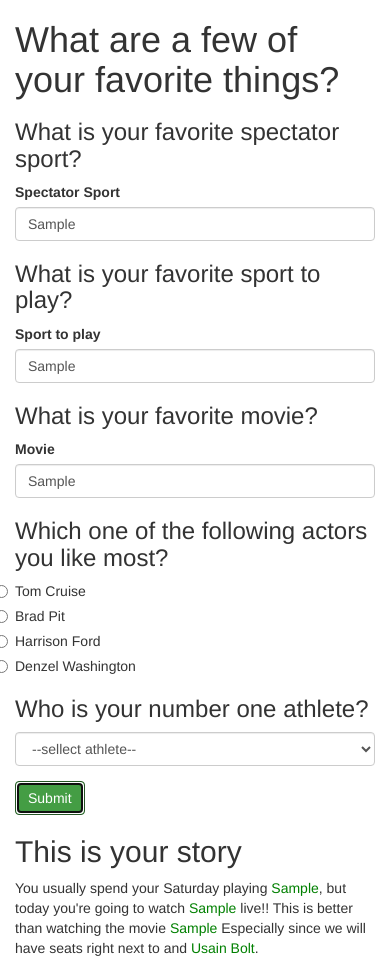
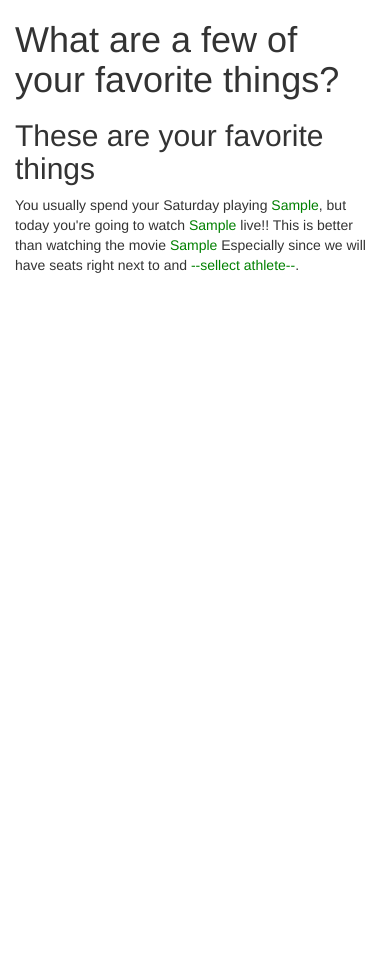
Before and after one commit to kayschulze/favorites, a plain HTML site: page index.html in a window 390 px wide. Both pictures are taken after typing "Sample", "Sample", "Sample" into the empty fields and a click on the button "Submit". After the commit the page ends 844 px from the top, so only its background shows below. Drawn offline with nearby package versions, Linux system fonts and the light colour scheme.

Commit message:
add hide and toggle fuctionaliy.

```diff
--- a/css/styles.css
+++ b/css/styles.css
@@ -1,3 +1,6 @@
 span {
   color: green;
 }
+#favoritesStory{
+  display: none;
+}
--- a/index.html
+++ b/index.html
@@ -55,7 +55,7 @@
         <h3>Who is your number one athlete?</h3>
         <div class="form-group">
           <select id="athlete" class="form-control">
-            <option value="Usain Bolt">--sellect athlete--</option>
+            <option >--sellect athlete--</option>
             <option value="Usain Bolt">Usain Bolt</option>
             <option value="Tiger Woods">Tiger Woods</option>
             <option value="Tamu Salani">Tamu Salani</option>
@@ -67,11 +67,8 @@
         </div>
         <button id="show-favorites" type="submit" class="btn btn-success">Submit</button>
       </form>
-      <div class="favOutput">
-      </div>
-
       <div id="favoritesStory">
-        <h2>This is your story</h2>
+        <h2>These are your favorite things</h2>
         <p>You usually spend your Saturday playing <span class="playSport"></span>, but today you're going to watch <span class="spectSport"></span> live!!  This is better than watching the movie <span class="favMovie"></span>  Especially since we will have seats right next to <span class="favActor"></span> and <span class="favAthlete"></span>.</p>
     </div>
   </body>
--- a/js/scripts.js
+++ b/js/scripts.js
@@ -1,6 +1,6 @@
 $(function() {
   $("#favorites").submit(function(event) {
-  event.preventDefault();
+    event.preventDefault();
     var specSport = $("#sportSpect").val();
     var playSport = $("#sportPlay").val();
     var favMovie = $("#movie").val();
@@ -19,8 +19,7 @@ $(function() {
       $(".favMovie").text(favoritesList[2]);
       $(".favActor").text(favoritesList[3]);
       $(".favAthlete").text(favoritesList[4]);
-
-
-      console.log(favoritesList);
+      $("#favorites").hide();
+      $("#favoritesStory").toggle();
   });
 });
```
